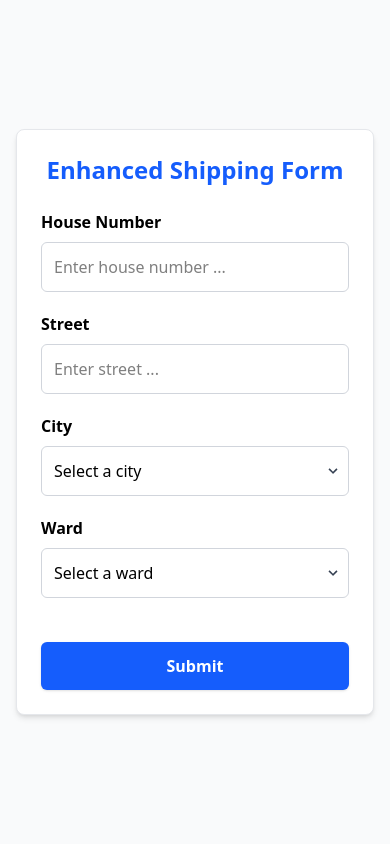
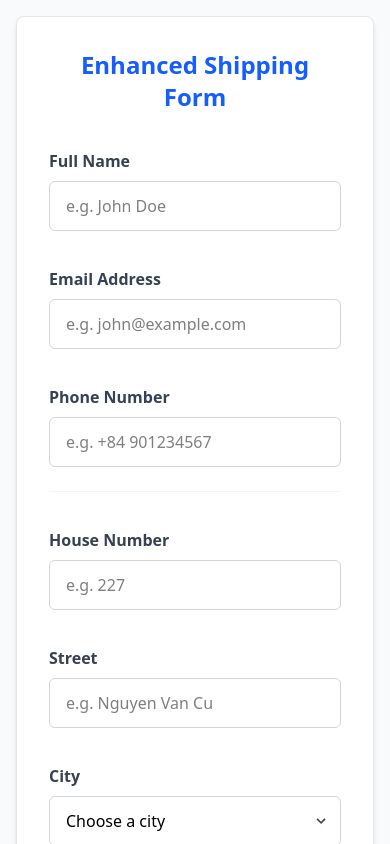
Before and after one commit to xing215/CSC13008-GA05, a React (Vite) app: page / in a window 390 px wide. Shown: the top 844 px of the page. Built offline with nearby package versions, Linux system fonts and the light colour scheme.

Commit message:
feat: Add Fullname, Email, Phone to form

```diff
--- a/src/ShippingForm.jsx
+++ b/src/ShippingForm.jsx
@@ -1,135 +1,235 @@
 import React from "react";
-import { useShippingForm } from "./hooks/useShippingForm"; // Import hook vừa tạo
+import { useShippingForm } from "./hooks/useShippingForm";
 
 const ShippingForm = () => {
-    // Gọi custom hook để lấy logic
-    const { register, errors, handleShippingSubmit, submittedData } =
-        useShippingForm();
+    const {
+        register,
+        errors,
+        handleShippingSubmit,
+        submittedData,
+        handleAutoFillAddress,
+        isLoadingAddress,
+    } = useShippingForm();
+
+    const FormRow = ({ label, error, children }) => (
+        <div className="flex flex-col md:flex-row md:items-start gap-2 md:gap-6">
+            <label className="w-full md:w-1/4 text-base font-bold text-gray-700 pt-3">
+                {label}
+            </label>
+            <div className="w-full md:w-3/4">
+                {children}
+                {error && (
+                    <p className="text-red-500 text-sm mt-1">{error.message}</p>
+                )}
+            </div>
+        </div>
+    );
 
     return (
         <div className="min-h-screen bg-gray-50 flex items-center justify-center p-4 font-sans">
-            <div className="w-full max-w-md bg-white rounded-lg shadow-md border border-gray-200 p-6">
+            <div className="w-full max-w-3xl bg-white rounded-lg shadow-md border border-gray-200 p-8">
                 <h2 className="font-bold mb-6 text-center text-blue-600 text-2xl">
                     Enhanced Shipping Form
                 </h2>
 
-                {/* Form */}
-                <form onSubmit={handleShippingSubmit} className="space-y-5">
+                <form onSubmit={handleShippingSubmit} className="space-y-6">
+                    {/* Full Name */}
+                    <FormRow label="Full Name" error={errors.fullName}>
+                        <input
+                            type="text"
+                            {...register("fullName", {
+                                required: "Full Name is required",
+                            })}
+                            className="w-full px-4 py-3 border border-gray-300 rounded-md focus:outline-none focus:ring-2 focus:ring-blue-500 transition-colors"
+                            placeholder="e.g. John Doe"
+                        />
+                    </FormRow>
+
+                    {/* Email */}
+                    <FormRow label="Email Address" error={errors.email}>
+                        <input
+                            type="text"
+                            {...register("email", {
+                                required: "Email is required",
+                            })}
+                            className="w-full px-4 py-3 border border-gray-300 rounded-md focus:outline-none focus:ring-2 focus:ring-blue-500 transition-colors"
+                            placeholder="e.g. john@example.com"
+                        />
+                    </FormRow>
+
+                    {/* Phone Number*/}
+                    <FormRow label="Phone Number" error={errors.phone}>
+                        <input
+                            type="text"
+                            {...register("phone", {
+                                required: "Phone Number is required",
+                            })}
+                            className="w-full px-4 py-3 border border-gray-300 rounded-md focus:outline-none focus:ring-2 focus:ring-blue-500 transition-colors"
+                            placeholder="e.g. +84 901234567"
+                        />
+                    </FormRow>
+
+                    {/* SECTION 2: SHIPPING ADDRESS */}
+                    <div className="pt-6 border-t border-gray-100">
                         {/* House Number */}
-                    <div>
-                        <label className="block text-base font-bold text-black mb-2">
-                            House Number
-                        </label>
+                        <div className="space-y-6">
+                            <FormRow
+                                label="House Number"
+                                error={errors.houseNumber}
+                            >
+                                <div className="relative">
                                     <input
                                         type="text"
                                         {...register("houseNumber", {
-                                required: "Please enter house number!",
+                                            required:
+                                                "House Number is required",
+                                            onBlur: (e) =>
+                                                handleAutoFillAddress(
+                                                    e.target.value
+                                                ),
                                         })}
-                            className="w-full px-3 py-3 border border-gray-300 rounded-md focus:outline-none focus:ring-2 focus:ring-blue-500 transition-colors"
-                            placeholder="Enter house number ..."
+                                        className="w-full px-4 py-3 border border-gray-300 rounded-md focus:outline-none focus:ring-2 focus:ring-blue-500 transition-colors"
+                                        placeholder="e.g. 227"
                                     />
-                        {errors.houseNumber && (
-                            <p className="text-red-500 text-sm mt-1">
-                                {errors.houseNumber.message}
-                            </p>
+                                    {isLoadingAddress && (
+                                        <div className="absolute right-3 top-3">
+                                            <div className="animate-spin rounded-full h-5 w-5 border-b-2 border-blue-600"></div>
+                                        </div>
                                     )}
                                 </div>
+                            </FormRow>
 
                             {/* Street */}
-                    <div>
-                        <label className="block text-base font-bold text-black mb-2">
-                            Street
-                        </label>
+                            <FormRow label="Street" error={errors.street}>
                                 <input
                                     type="text"
                                     {...register("street", {
-                                required: "Please enter street!",
+                                        required: "Street Name is required",
                                     })}
-                            className="w-full px-3 py-3 border border-gray-300 rounded-md focus:outline-none focus:ring-2 focus:ring-blue-500 transition-colors"
-                            placeholder="Enter street ... "
+                                    className={`w-full px-4 py-3 border border-gray-300 rounded-md focus:outline-none focus:ring-2 focus:ring-blue-500 transition-colors ${
+                                        isLoadingAddress ? "bg-gray-50" : ""
+                                    }`}
+                                    placeholder="e.g. Nguyen Van Cu"
                                 />
-                        {errors.street && (
-                            <p className="text-red-500 text-sm mt-1">
-                                {errors.street.message}
-                            </p>
-                        )}
-                    </div>
+                            </FormRow>
 
                             {/* City */}
-                    <div>
-                        <label className="block text-base font-bold text-black mb-2">
-                            City
-                        </label>
+                            <FormRow label="City" error={errors.city}>
                                 <div className="relative">
                                     <select
-                                {...register("city", { required: true })}
-                                className="w-full px-3 py-3 border border-gray-300 rounded-md bg-white focus:outline-none focus:ring-2 focus:ring-blue-500 appearance-none cursor-pointer"
+                                        {...register("city", {
+                                            required: true,
+                                        })}
+                                        className="w-full px-4 py-3 border border-gray-300 rounded-md bg-white focus:outline-none focus:ring-2 focus:ring-blue-500 appearance-none cursor-pointer"
                                     >
-                                <option value="" className="text-slate-500">
-                                    Select a city
+                                        <option value="">Choose a city</option>
+                                        <option value="hcm">
+                                            Ho Chi Minh City
                                         </option>
-                                <option value="hcm">
-                                    Thành phố Hồ Chí Minh
-                                </option>
-                                <option value="hn">Hà Nội</option>
-                                <option value="dn">Đà Nẵng</option>
+                                        <option value="hn">Hanoi</option>
+                                        <option value="dn">Da Nang</option>
                                     </select>
-                            <div className="pointer-events-none absolute inset-y-0 right-0 flex items-center px-2 text-gray-700">
+                                    <div className="pointer-events-none absolute inset-y-0 right-0 flex items-center px-3 text-gray-700">
                                         <svg
                                             className="fill-current h-4 w-4"
-                                    xmlns="http://www.w3.org/2000/svg"
                                             viewBox="0 0 20 20"
                                         >
                                             <path d="M9.293 12.95l.707.707L15.657 8l-1.414-1.414L10 10.828 5.757 6.586 4.343 8z" />
                                         </svg>
                                     </div>
                                 </div>
-                    </div>
+                            </FormRow>
 
                             {/* Ward */}
-                    <div>
-                        <label className="block text-base font-bold text-black mb-2">
-                            Ward
-                        </label>
+                            <FormRow label="Ward" error={errors.ward}>
                                 <div className="relative">
                                     <select
-                                {...register("ward", { required: true })}
-                                className="w-full px-3 py-3 border border-gray-300 rounded-md bg-white focus:outline-none focus:ring-2 focus:ring-blue-500 appearance-none cursor-pointer"
+                                        {...register("ward", {
+                                            required: true,
+                                        })}
+                                        className="w-full px-4 py-3 border border-gray-300 rounded-md bg-white focus:outline-none focus:ring-2 focus:ring-blue-500 appearance-none cursor-pointer"
                                     >
-                                <option value="">Select a ward</option>
-                                <option value="cho_quan">Chợ Quán</option>
-                                <option value="phuong_1">Phường 1</option>
-                                <option value="phuong_2">Phường 2</option>
+                                        <option value="">Choose a ward</option>
+                                        <option value="cho_quan">
+                                            Cho Quan Ward
+                                        </option>
+                                        <option value="ward_1">Ward 1</option>
+                                        <option value="ward_2">Ward 2</option>
                                     </select>
-                            <div className="pointer-events-none absolute inset-y-0 right-0 flex items-center px-2 text-gray-700">
+                                    <div className="pointer-events-none absolute inset-y-0 right-0 flex items-center px-3 text-gray-700">
                                         <svg
                                             className="fill-current h-4 w-4"
-                                    xmlns="http://www.w3.org/2000/svg"
                                             viewBox="0 0 20 20"
                                         >
                                             <path d="M9.293 12.95l.707.707L15.657 8l-1.414-1.414L10 10.828 5.757 6.586 4.343 8z" />
                                         </svg>
                                     </div>
                                 </div>
+                            </FormRow>
+                        </div>
                     </div>
 
+                    {/* Footer / Submit */}
+                    <div className="flex flex-col md:flex-row md:items-center gap-6 pt-4">
+                        <div className="hidden md:block md:w-1/4"></div>
+                        <div className="w-full md:w-3/4">
                             <button
                                 type="submit"
-                        className="w-full bg-blue-600 hover:bg-blue-700 text-white font-semibold py-3 px-4 rounded-md shadow mt-6 transition-colors"
+                                className="w-full bg-blue-600 hover:bg-blue-700 text-white font-bold py-4 px-6 rounded-md shadow transition-all hover:shadow-lg transform hover:-translate-y-0.5"
                             >
-                        Submit
+                                Submit Order
                             </button>
+                        </div>
+                    </div>
                 </form>
 
-                {/* Hiển thị kết quả  */}
                 {submittedData && (
-                    <div className="mt-6 p-4 bg-gray-100 rounded text-sm font-mono overflow-auto border border-gray-300">
-                        <ul>
-                            <li>House num: {submittedData.houseNumber}</li>
-                            <li>Street: {submittedData.street}</li>
-                            <li>City: {submittedData.city}</li>
-                            <li>Ward: {submittedData.ward}</li>
-                        </ul>
+                    <div className="mt-8 ml-0 md:ml-[25%] p-6 bg-green-50 rounded-lg border border-green-200 shadow-sm animate-fade-in">
+                        <h3 className="font-bold mb-4 text-green-800 text-lg border-b border-green-200 pb-2">
+                            Order Summary
+                        </h3>
+
+                        <div className="space-y-3 text-gray-700 text-base">
+                            <div className="flex flex-col sm:flex-row">
+                                <span className="font-bold w-32 shrink-0">
+                                    Full Name:
+                                </span>
+                                <span>{submittedData.fullName}</span>
+                            </div>
+
+                            <div className="flex flex-col sm:flex-row">
+                                <span className="font-bold w-32 shrink-0">
+                                    Email:
+                                </span>
+                                <span>{submittedData.email}</span>
+                            </div>
+
+                            <div className="flex flex-col sm:flex-row">
+                                <span className="font-bold w-32 shrink-0">
+                                    Phone:
+                                </span>
+                                <span>{submittedData.phone}</span>
+                            </div>
+
+                            <div className="flex flex-col sm:flex-row">
+                                <span className="font-bold w-32 shrink-0">
+                                    Address:
+                                </span>
+                                <span>
+                                    {submittedData.houseNumber},{" "}
+                                    {submittedData.street}
+                                </span>
+                            </div>
+
+                            <div className="flex flex-col sm:flex-row">
+                                <span className="font-bold w-32 shrink-0">
+                                    Location:
+                                </span>
+                                <span className="uppercase">
+                                    {submittedData.ward} - {submittedData.city}
+                                </span>
+                            </div>
+                        </div>
                     </div>
                 )}
             </div>
--- /dev/null
+++ b/src/hooks/useShippingForm.jsx
@@ -0,0 +1,49 @@
+import { useState } from "react";
+import { useForm } from "react-hook-form";
+
+export const useShippingForm = () => {
+    const {
+        register,
+        handleSubmit,
+        setValue,
+        formState: { errors },
+    } = useForm({
+        defaultValues: {
+            fullName: "",
+            email: "",
+            phone: "",
+            houseNumber: "",
+            street: "",
+            city: "",
+            ward: "",
+        },
+    });
+
+    const [submittedData, setSubmittedData] = useState(null);
+    const [isLoadingAddress, setIsLoadingAddress] = useState(false);
+
+    const handleAutoFillAddress = async (houseInput) => {
+        if (!houseInput) return;
+        setIsLoadingAddress(true);
+        try {
+            // TODO: gọi API
+        } catch (error) {
+            console.error(error);
+        } finally {
+            setIsLoadingAddress(false);
+        }
+    };
+
+    const onSubmitLogic = (data) => {
+        setSubmittedData(data);
+    };
+
+    return {
+        register,
+        errors,
+        submittedData,
+        handleShippingSubmit: handleSubmit(onSubmitLogic),
+        handleAutoFillAddress,
+        isLoadingAddress,
+    };
+};
--- a/src/hooks/useShippingForm.tsx
+++ /dev/null
@@ -1,40 +0,0 @@
-import { useState } from "react";
-import { useForm } from "react-hook-form";
-
-export interface ShippingFormValues {
-    houseNumber: string;
-    street: string;
-    city: string;
-    ward: string;
-}
-
-export const useShippingForm = () => {
-    const {
-        register,
-        handleSubmit,
-        formState: { errors },
-    } = useForm<ShippingFormValues>({
-        defaultValues: {
-            houseNumber: "",
-            street: "",
-            city: "",
-            ward: "",
-        },
-    });
-
-    const [submittedData, setSubmittedData] =
-        useState<ShippingFormValues | null>(null);
-    const onSubmitLogic = (data: ShippingFormValues) => {
-        // TODO: Xử lý sau khi submit
-
-        console.log("Processing data...", data);
-        setSubmittedData(data);
-    };
-
-    return {
-        register,
-        errors,
-        submittedData,
-        handleShippingSubmit: handleSubmit(onSubmitLogic),
-    };
-};
```
Also changed, not shown: src/App.jsx (renamed from src/App.tsx). Lines whose indentation alone changed are shown as unchanged.
